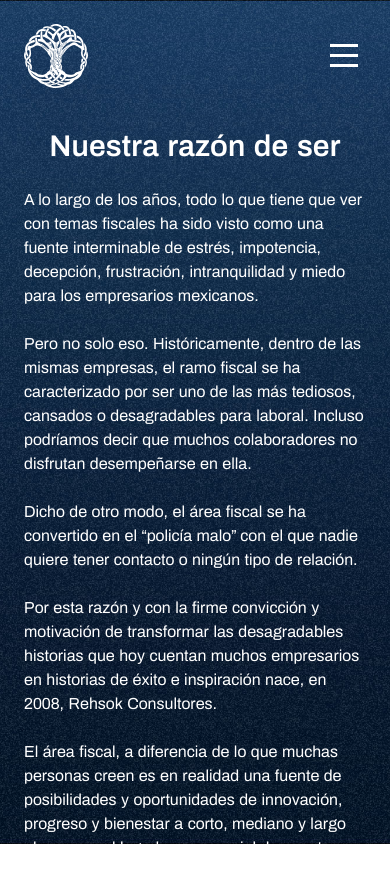
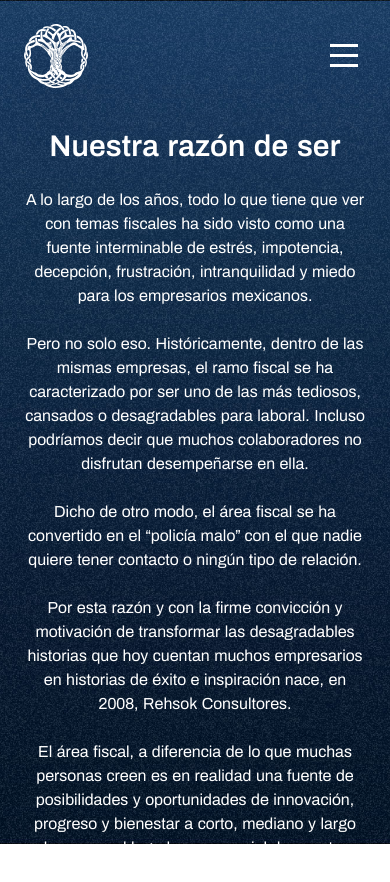
Before and after one commit to saufth/rehsok, a Next.js app: page /razon-de-ser in a window 390 px wide. Shown: the top 882 px of the page. Built offline with nearby package versions, Linux system fonts and the light colour scheme.

Commit message:
ContactForm updated

```diff
--- a/src/components/forms/ContactForm.jsx
+++ b/src/components/forms/ContactForm.jsx
@@ -81,7 +81,7 @@ const ContactForm = () => {
                   type='text'
                   name='rol'
                   id='rol'
-                  placeholder='ej. Director de administrativo'
+                  placeholder='ej. Director de Administrativo'
                   required
                   className='mt-1 md:mt-1.5 lg:mt-2 w-full block px-2.5 py-1 text-xs md:text-sm lg:text-base rounded text-rehsok-gray border border-zinc-300 focus:border-blue-pantone shadow-md'
                 />
--- a/src/styles/sections/About.module.css
+++ b/src/styles/sections/About.module.css
@@ -6,5 +6,6 @@
     mt-6 md:mt-8 lg:mt-10
     /* Typography */
     md:text-lg lg:text-xl
-    text-white;
+    text-white
+    text-center md:text-start;
 }
```
